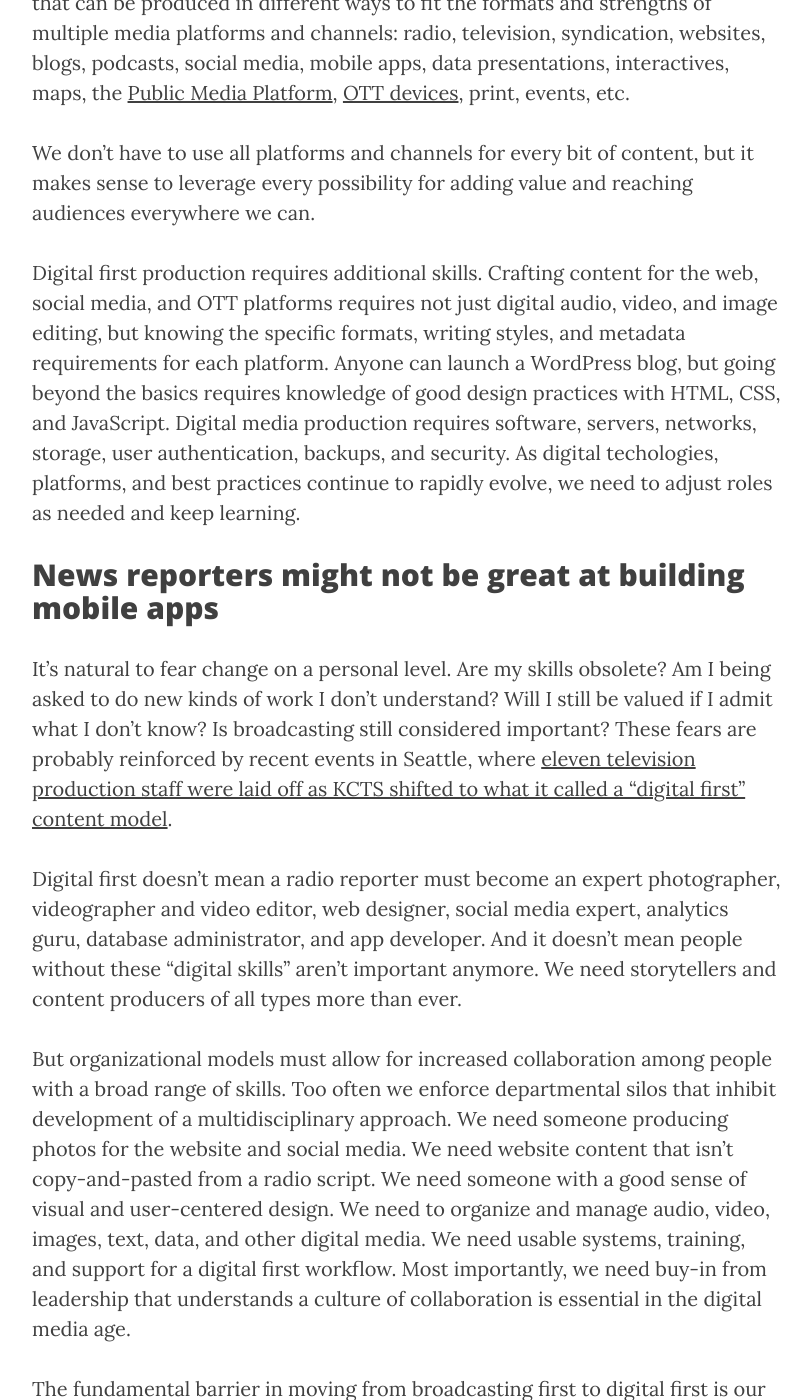
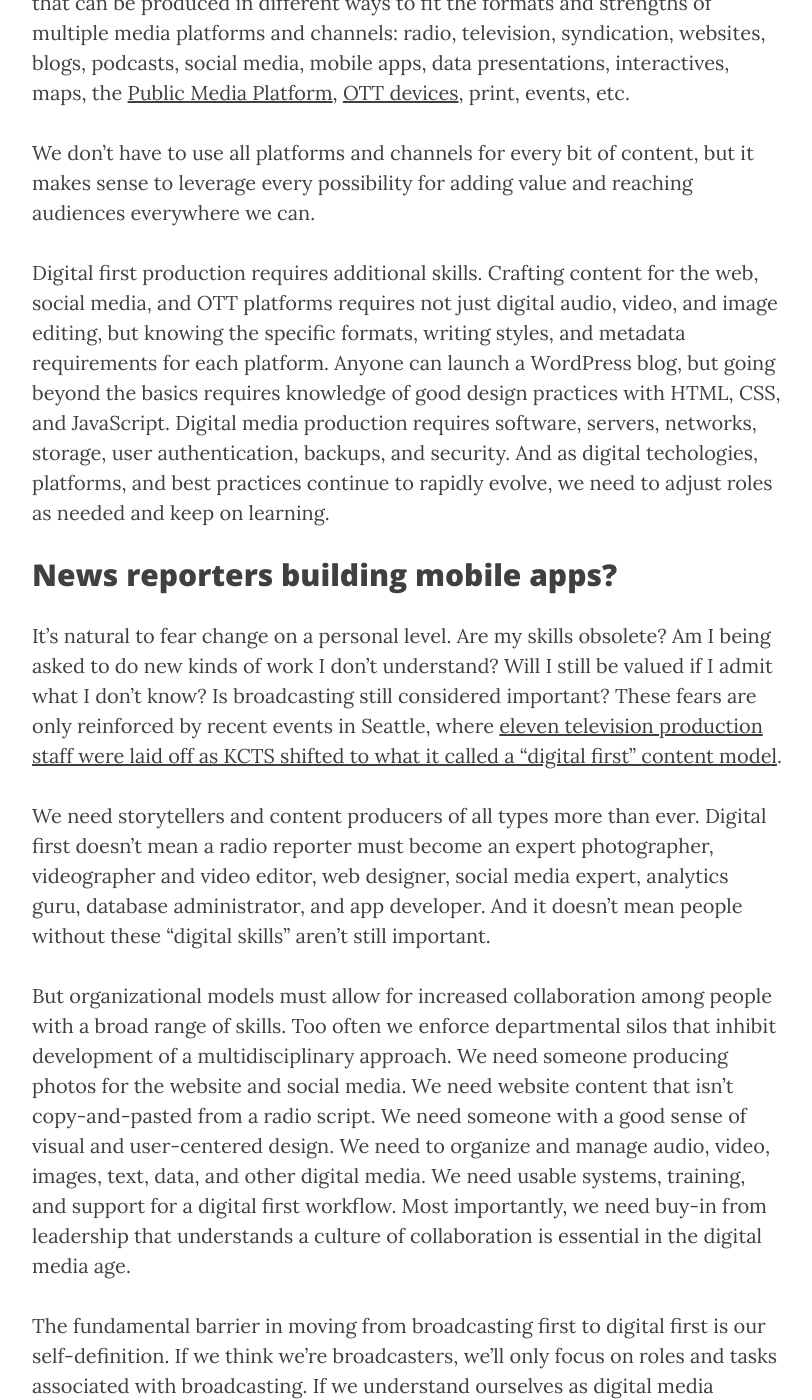
Before and after one commit to jackbrighton/jackbrighton.github.io, a Jekyll site: the page built from _posts/2015-05-25-what-is-digital-first.md, in a window 1280 px wide and 1400 px high, scrolled down 2160 px. Shown: the whole window, without its empty margins (233-1045 px from the left). Built offline with Jekyll 4.4.1, drawn with Linux system fonts in a browser that asks for light colours; nearby versions of some CDN libraries; some of the changed text lies outside the part shown.

Commit message:
more edits

```diff
--- a/_posts/2015-05-25-what-is-digital-first.md
+++ b/_posts/2015-05-25-what-is-digital-first.md
@@ -41,17 +41,17 @@ A digital first production model would start by thinking of content as something
 
 We don’t have to use all platforms and channels for every bit of content, but it makes sense to leverage every possibility for adding value and reaching audiences everywhere we can.
 
-Digital first production requires additional skills. Crafting content for the web, social media, and OTT platforms requires not just digital audio, video, and image editing, but knowing the specific formats, writing styles, and metadata requirements for each platform. Anyone can launch a WordPress blog, but going beyond the basics requires knowledge of good design practices with HTML, CSS, and JavaScript. Digital media production requires software, servers, networks, storage, user authentication, backups, and security. As digital techologies, platforms, and best practices continue to rapidly evolve, we need to adjust roles as needed and keep learning.
+Digital first production requires additional skills. Crafting content for the web, social media, and OTT platforms requires not just digital audio, video, and image editing, but knowing the specific formats, writing styles, and metadata requirements for each platform. Anyone can launch a WordPress blog, but going beyond the basics requires knowledge of good design practices with HTML, CSS, and JavaScript. Digital media production requires software, servers, networks, storage, user authentication, backups, and security. And as digital techologies, platforms, and best practices continue to rapidly evolve, we need to adjust roles as needed and keep on learning.
 
-## News reporters might not be great at building mobile apps
+## News reporters building mobile apps?
 
-It’s natural to fear change on a personal level. Are my skills obsolete? Am I being asked to do new kinds of work I don’t understand? Will I still be valued if I admit what I don’t know? Is broadcasting still considered important? These fears are probably reinforced by recent events in Seattle, where [eleven television production staff were laid off as KCTS shifted to what it called a “digital first” content model](http://current.org/2015/04/kcts-in-seattle-switches-to-digital-first-content-approach-cuts-11-employees/).
+It’s natural to fear change on a personal level. Are my skills obsolete? Am I being asked to do new kinds of work I don’t understand? Will I still be valued if I admit what I don’t know? Is broadcasting still considered important? These fears are only reinforced by recent events in Seattle, where [eleven television production staff were laid off as KCTS shifted to what it called a “digital first” content model](http://current.org/2015/04/kcts-in-seattle-switches-to-digital-first-content-approach-cuts-11-employees/).
 
-Digital first doesn’t mean a radio reporter must become an expert photographer, videographer and video editor, web designer, social media expert, analytics guru, database administrator, and app developer. And it doesn't mean people without these "digital skills" aren't important anymore. We need storytellers and content producers of all types more than ever.
+We need storytellers and content producers of all types more than ever. Digital first doesn’t mean a radio reporter must become an expert photographer, videographer and video editor, web designer, social media expert, analytics guru, database administrator, and app developer. And it doesn't mean people without these "digital skills" aren't still important.
 
 But organizational models must allow for increased collaboration among people with a broad range of skills. Too often we enforce departmental silos that inhibit development of a multidisciplinary approach. We need someone producing photos for the website and social media. We need website content that isn’t copy-and-pasted from a radio script. We need someone with a good sense of visual and user-centered design. We need to organize and manage audio, video, images, text, data, and other digital media. We need usable systems, training, and support for a digital first workflow. Most importantly, we need buy-in from leadership that understands a culture of collaboration is essential in the digital media age.
 
-The fundamental barrier in moving from broadcasting first to digital first is our self-definition. If we think we’re broadcasters, we’ll only focus on broadcasting. If we understand ourselves as digital media professionals who do broadcasting along with many other things, we can begin to see the changes we need to make.
+The fundamental barrier in moving from broadcasting first to digital first is our self-definition. If we think we’re broadcasters, we’ll only focus on roles and tasks associated with broadcasting. If we understand ourselves as digital media professionals who do broadcasting along with many other things, we can begin to see the changes we need to make.
 
 Otherwise we’re stuck trying to make digital a part of broadcasting when it should be the other way around.
 
```
Also changed, not shown: other parts of _posts/2015-05-25-what-is-digital-first.md (+3 -3 lines).
